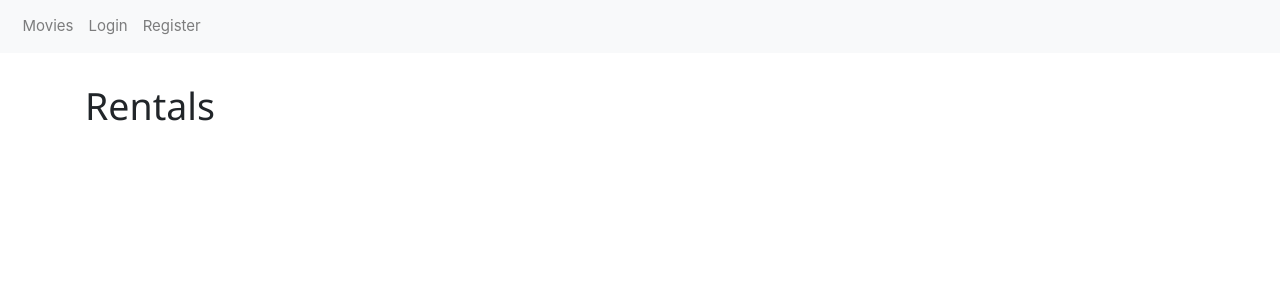
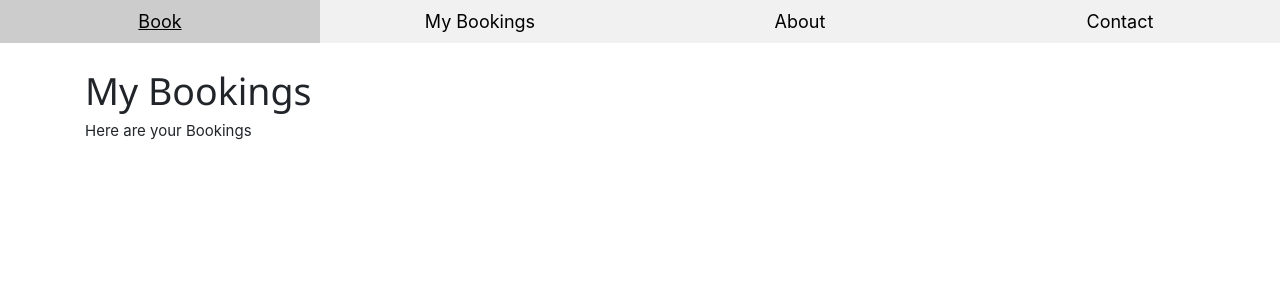
Before and after one commit to KristianMeier/tri-app-frontend, a React (Create React App) app: page /rentals in a window 1280 px wide. Shown: the top 300 px of the page. Built offline with nearby package versions, Linux system fonts and the light colour scheme.

Commit message:
Book og My Bookings virker i Navbareb. Dog med 3 * br grundet mix af bootstrap og css

```diff
--- a/src/components/movies.jsx
+++ b/src/components/movies.jsx
@@ -14,7 +14,7 @@ class Movies extends Component {
     movies: [],
     genres: [],
     currentPage: 1,
-    pageSize: 4,
+    pageSize: 11,
     searchQuery: "",
     selectedGenre: null,
     sortColumn: { path: "title", order: "asc" },
@@ -104,16 +104,10 @@ class Movies extends Component {
     return (
       <div className="row">
         <div className="col">
-          {user && (
-            <Link
-              to="/movies/new"
-              className="btn btn-primary"
-              style={{ marginBottom: 20 }}
-            >
-              New Movie
-            </Link>
-          )}
-          <p>Showing {totalCount} movies in the database.</p>
+          <br />
+          <br />
+          <br />
+          <h2>Book a practice</h2>
           <SearchBox value={searchQuery} onChange={this.handleSearch} />
           <MoviesTable
             movies={movies}
--- a/src/components/navBar.jsx
+++ b/src/components/navBar.jsx
@@ -1,48 +1,58 @@
 import React from "react";
-import { Link, NavLink } from "react-router-dom";
+import { NavLink } from "react-router-dom";
 
 const NavBar = ({ user }) => {
   return (
-    <nav className="navbar navbar-expand-lg navbar-light bg-light">
-      <button
-        className="navbar-toggler"
-        type="button"
-        data-toggle="collapse"
-        data-target="#navbarNavAltMarkup"
-        aria-controls="navbarNavAltMarkup"
-        aria-expanded="false"
-        aria-label="Toggle navigation"
-      >
-        <span className="navbar-toggler-icon" />
-      </button>
-      <div className="collapse navbar-collapse" id="navbarNavAltMarkup">
-        <div className="navbar-nav">
-          <NavLink className="nav-item nav-link" to="/movies">
-            Movies
+    <div class="w3-top">
+      <div class="w3-row w3-large w3-light-grey">
+        <div class="w3-col s3">
+          <NavLink className="w3-button w3-block" to="/movies">
+            Book
           </NavLink>
-          {!user && (
-            <React.Fragment>
-              <NavLink className="nav-item nav-link" to="/login">
-                Login
-              </NavLink>
-              <NavLink className="nav-item nav-link" to="/register">
-                Register
-              </NavLink>
-            </React.Fragment>
-          )}
-          {user && (
-            <React.Fragment>
-              <NavLink className="nav-item nav-link" to="/profile">
-                {user.name}
-              </NavLink>
-              <NavLink className="nav-item nav-link" to="/logout">
-                Logout
-              </NavLink>
-            </React.Fragment>
-          )}
+        </div>
+        <div class="w3-col s3">
+          <NavLink className="w3-button w3-block" to="/rentals">
+            My Bookings
+          </NavLink>
+        </div>
+        <div class="w3-col s3">
+          <a href="#about" class="w3-button w3-block">
+            About
+          </a>
+        </div>
+        <div class="w3-col s3">
+          <a href="#contact" class="w3-button w3-block">
+            Contact
+          </a>
         </div>
       </div>
-    </nav>
+    </div>
+
+    //
+    //
+    //       {!user && (
+    //         <React.Fragment>
+    //           <NavLink className="nav-item nav-link" to="/login">
+    //             Login
+    //           </NavLink>
+    //           <NavLink className="nav-item nav-link" to="/register">
+    //             Register
+    //           </NavLink>
+    //         </React.Fragment>
+    //       )}
+    //       {user && (
+    //         <React.Fragment>
+    //           <NavLink className="nav-item nav-link" to="/profile">
+    //             {user.name}
+    //           </NavLink>
+    //           <NavLink className="nav-item nav-link" to="/logout">
+    //             Logout
+    //           </NavLink>
+    //         </React.Fragment>
+    //       )}
+    //     </div>
+    //   </div>
+    // </nav>
   );
 };
 
--- a/src/components/notFound.jsx
+++ b/src/components/notFound.jsx
@@ -4,7 +4,7 @@ const NotFound = () => {
   return (
     <div>
       <h1>Tri-club</h1>
-      <p>Her er dine bookinger</p>
+      <p>Here is your bookings</p>
     </div>
   );
 };
--- a/src/components/rentals.jsx
+++ b/src/components/rentals.jsx
@@ -1,7 +1,15 @@
 import React from "react";
 
 const Rentals = () => {
-  return <h1>Rentals</h1>;
+  return (
+    <div>
+      <br />
+      <br />
+      <br />
+      <h1>My Bookings</h1>
+      <p>Here are your Bookings</p>
+    </div>
+  );
 };
 
 export default Rentals;
```
Also changed, not shown: src/todo.md (added, +4 -0 lines).
